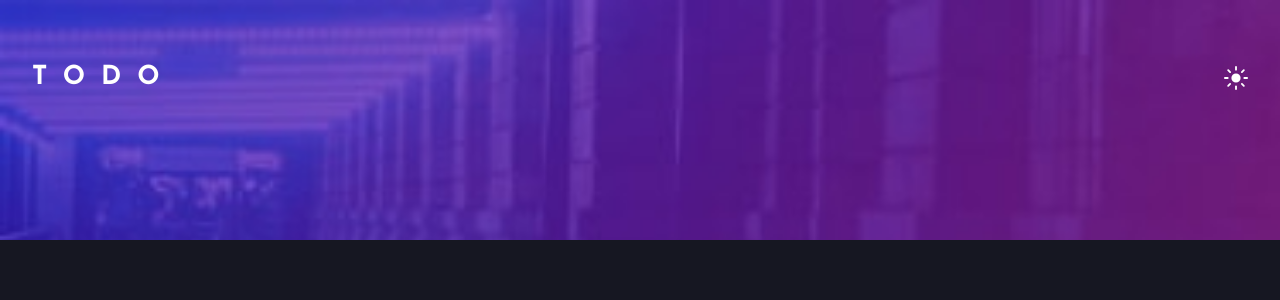
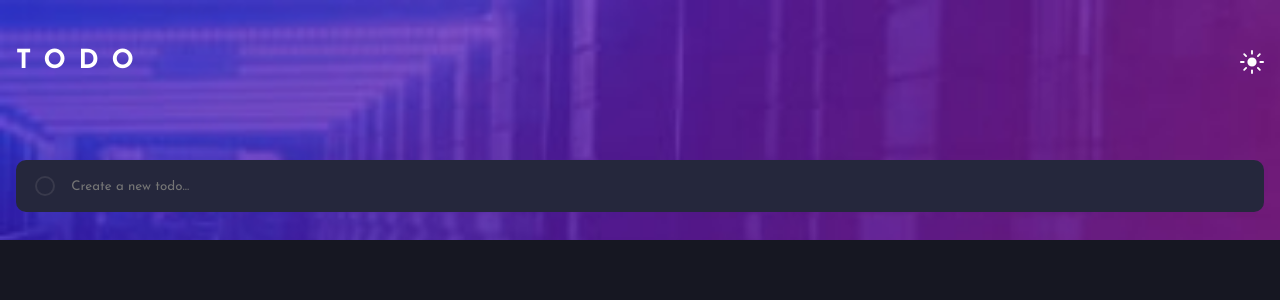
Before and after one commit to Diounata/to-do-app, a Next.js app: page / in a window 1280 px wide. Shown: the top 300 px of the page. Built offline with nearby package versions, Linux system fonts and the light colour scheme.

Commit message:
Chore: add AddTask component

```diff
--- /dev/null
+++ b/src/Components/AddTask/index.tsx
@@ -0,0 +1,13 @@
+import styles from './styles.module.scss';
+
+import { Input } from '../Input';
+
+export function AddTask() {
+  return (
+    <div className={styles.addTaskContainer}>
+      <div></div>
+
+      <Input placeholder="Create a new todo..." />
+    </div>
+  );
+}
--- /dev/null
+++ b/src/Components/AddTask/styles.module.scss
@@ -0,0 +1,22 @@
+.addTaskContainer {
+  display: flex;
+  align-items: center;
+  gap: 1rem;
+
+  border-radius: 10px;
+  background: var(--section-bg);
+
+  > div {
+    margin: 1rem 1.2rem;
+    margin-right: 0;
+    padding: 0.5rem;
+
+    border: 2px solid var(--section-shadow);
+    border-radius: 50px;
+  }
+
+  input {
+    flex: 1;
+    padding-right: 1.2rem;
+  }
+}
--- a/src/Components/Header/styles.module.scss
+++ b/src/Components/Header/styles.module.scss
@@ -4,22 +4,19 @@
 
   height: 30vh;
 
-  padding: 1rem 2rem;
+  padding: 1rem;
 
   > div {
     display: flex;
     align-items: center;
     justify-content: space-between;
 
-    margin-top: 3rem;
-
+    margin-top: 2rem;
     font-size: 1.4em;
-    letter-spacing: 1rem;
-    font-weight: 700;
   }
 
   h3 {
-    letter-spacing: 1rem;
+    letter-spacing: 0.8rem;
     font-weight: 700;
     color: #ffffff;
   }
--- /dev/null
+++ b/src/Components/Input/index.tsx
@@ -0,0 +1,8 @@
+import { HTMLProps } from 'react';
+import styles from './styles.module.scss';
+
+type InputProps = HTMLProps<HTMLInputElement>;
+
+export function Input(props: InputProps) {
+  return <input {...props} className={styles.inputContainer} />;
+}
--- /dev/null
+++ b/src/Components/Input/styles.module.scss
@@ -0,0 +1,5 @@
+.inputContainer {
+  background: inherit;
+  border: none;
+  outline: none;
+}
--- /dev/null
+++ b/src/Components/Main/index.tsx
@@ -0,0 +1,10 @@
+import { AddTask } from '../AddTask';
+import styles from './styles.module.scss';
+
+export function Main() {
+  return (
+    <main className={styles.mainContainer}>
+      <AddTask />
+    </main>
+  );
+}
--- /dev/null
+++ b/src/Components/Main/styles.module.scss
@@ -0,0 +1,10 @@
+.mainContainer {
+  display: grid;
+  grid-template-columns: 1fr;
+  gap: 1rem;
+
+  position: relative;
+  top: -80px;
+
+  margin: 0 1rem;
+}
--- a/src/pages/index.tsx
+++ b/src/pages/index.tsx
@@ -1,11 +1,13 @@
 import styles from '../styles/index.module.scss';
 
 import { Header } from '../Components/Header';
+import { Main } from '../Components/Main';
 
 export default function Home() {
   return (
     <div className={`${styles.container} dark`}>
       <Header />
+      <Main />
     </div>
   );
 }
--- a/src/styles/index.module.scss
+++ b/src/styles/index.module.scss
@@ -1,5 +1,5 @@
 .container {
   width: 100vw;
   min-height: 100vh;
-  background: var(--body-background);
+  background: var(--body-bg);
 }
--- a/src/styles/main.scss
+++ b/src/styles/main.scss
@@ -9,11 +9,11 @@
 
 :root {
   --bright-blue: hsl(220, 98%, 61%);
-  --check-background: linear-gradient hsl(192, 100%, 67%) to hsl(280, 87%, 65%);
+  --check-bg: linear-gradient hsl(192, 100%, 67%) to hsl(280, 87%, 65%);
 
   .dark {
-    --body-background: hsl(235, 21%, 11%);
-    --section-background: hsl(235, 24%, 19%);
+    --body-bg: hsl(235, 21%, 11%);
+    --section-bg: hsl(235, 24%, 19%);
     --section-shadow: hsl(237, 14%, 26%);
     --text: hsl(234, 39%, 85%);
     --text-hover: hsl(236, 33%, 92%);
```
